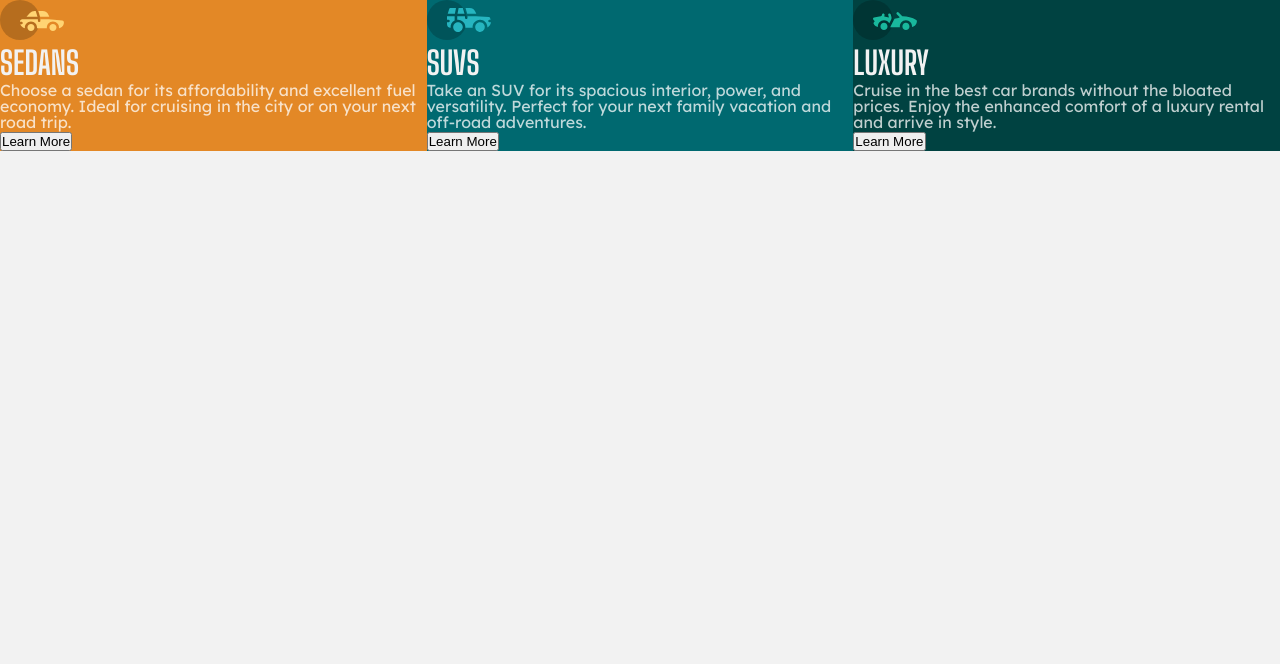
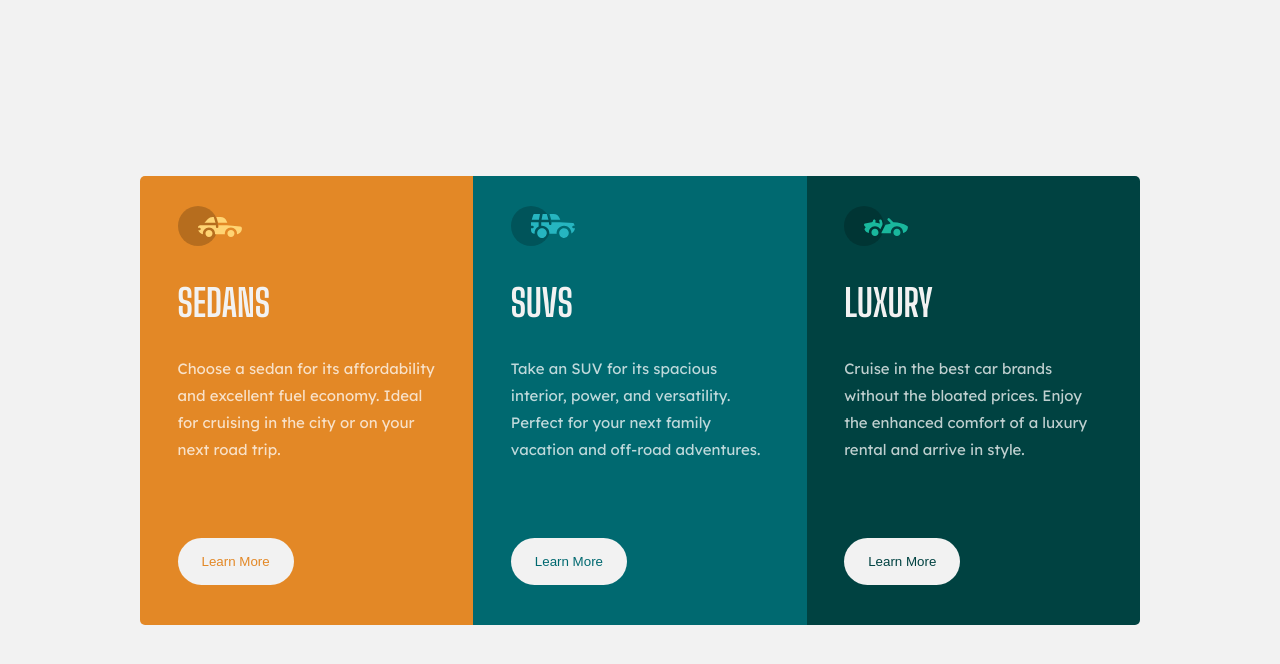
Before and after one commit to Nazaf64/three-column-card-component, a plain HTML site: page index.html in a window 1280 px wide. Drawn offline with Linux system fonts and the light colour scheme.

Commit message:
desktop view complete

```diff
--- a/index.html
+++ b/index.html
@@ -20,7 +20,7 @@
   <main>
     <div id="card-wrapper">
 
-      <div id="sedan">
+      <div class="sedan car">
         <img src="images/icon-sedans.svg" alt="sedan-icon">
         <h1>SEDANS</h1>
         <p>Choose a sedan for its affordability and excellent fuel economy. Ideal for cruising in the city
@@ -29,7 +29,9 @@
         <button>Learn More</button>
       </div>
 
-      <div id="suv">
+
+
+      <div class="suv car">
         <img src="images/icon-suvs.svg" alt="sedan-icon">
         <h1>SUVS</h1>
         <p>Take an SUV for its spacious interior, power, and versatility. Perfect for your next family vacation
@@ -39,7 +41,7 @@
       </div>
 
 
-      <div id="luxury">
+      <div class="luxury car">
         <img src="images/icon-luxury.svg" alt="sedan-icon">
         <h1>LUXURY</h1>
         <p>Cruise in the best car brands without the bloated prices. Enjoy the enhanced comfort of a luxury
--- a/style.css
+++ b/style.css
@@ -1,3 +1,10 @@
+:root{
+    --sedan-color: hsl(31, 77%, 52%);
+    --suv-color: hsl(184, 100%, 22%);
+    --luxury-color: hsl(179, 100%, 13%);
+    --wrapper-border-radius: 5px;
+}
+
 *{
     padding: 0;
     margin: 0;
@@ -8,15 +15,22 @@
 
 font-family: 'Lexend Deca', sans-serif; */
 
-body {
+body, button {
     background-color: hsl(0, 0%, 95%);
-    font-family: 'Lexend Deca', sans-serif;
+
 }
 
-h1{
-    color: hsl(0, 0%, 95%);
-    font-family: 'Big Shoulders Display', cursive;
+body {
+    font-family: 'Lexend Deca', sans-serif;
+    font-size: 15px;
+    display: grid;
+    justify-content: center;
+    align-content: center;
+    height: 100vh;
+}
 
+main {
+    max-width: 1000px;
 }
 
 #card-wrapper{
@@ -24,19 +38,58 @@ h1{
     grid-template-columns: 1fr 1fr 1fr;
 }
 
-#sedan {
-    background-color: hsl(31, 77%, 52%);
+.car {
+    padding-left: 2.5em;
+    padding-right: 2.5em;
 }
 
-#suv {
-    background-color: hsl(184, 100%, 22%);
+h1{
+    color: hsl(0, 0%, 95%);
+    font-family: 'Big Shoulders Display', cursive;
+    font-size: 2.5em;
 }
 
-#luxury {
-    background-color: hsl(179, 100%, 13%);
+.sedan {
+    background-color: var(--sedan-color);
+    border-top-left-radius: var(--wrapper-border-radius);
+    border-bottom-left-radius: var(--wrapper-border-radius);
+}
+.sedan button {
+    color: var(--sedan-color);
+}
+
+.suv {
+    background-color: var(--suv-color);
+}
+.suv button {
+    color: var(--suv-color);
+}
+
+.luxury {
+    background-color: var(--luxury-color);
+    border-top-right-radius: var(--wrapper-border-radius);
+    border-bottom-right-radius: var(--wrapper-border-radius);
+}
+.luxury button {
+    color: var(--luxury-color);
+}
+
+img {
+    margin-top: 2em;
+    margin-bottom: 2em;
 }
 
 p {
     color: hsla(0, 0%, 100%, 0.75);
-    line-height: 1em;
+    line-height: 1.8em;
+    margin-top: 2em;
+    margin-bottom: 5em;
 }
+
+button{
+    border: none;
+    border-radius: 50px;
+    padding: 1.2em 1.8em;
+    border-color: hsla(0, 0%, 100%, 0.75);
+    margin-bottom: 3em;
+}
```
